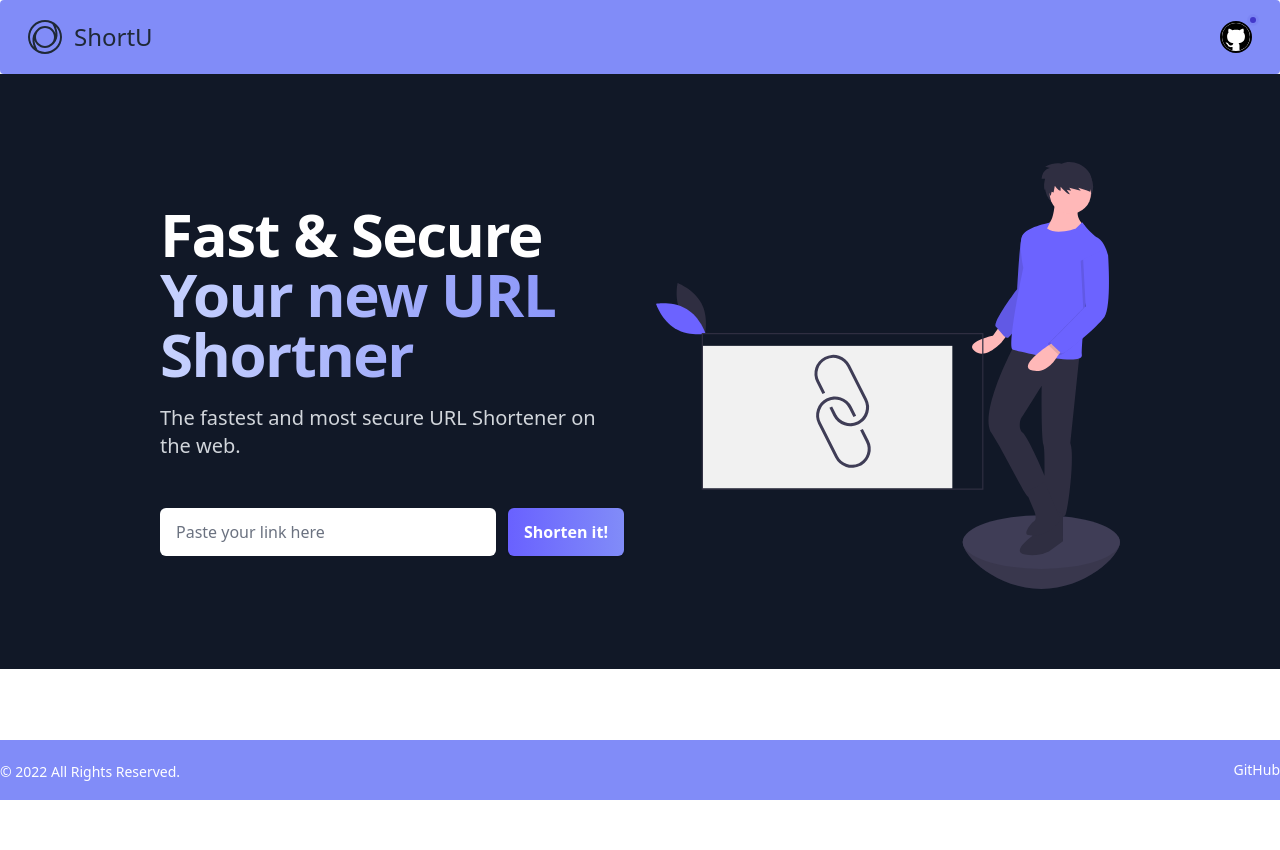
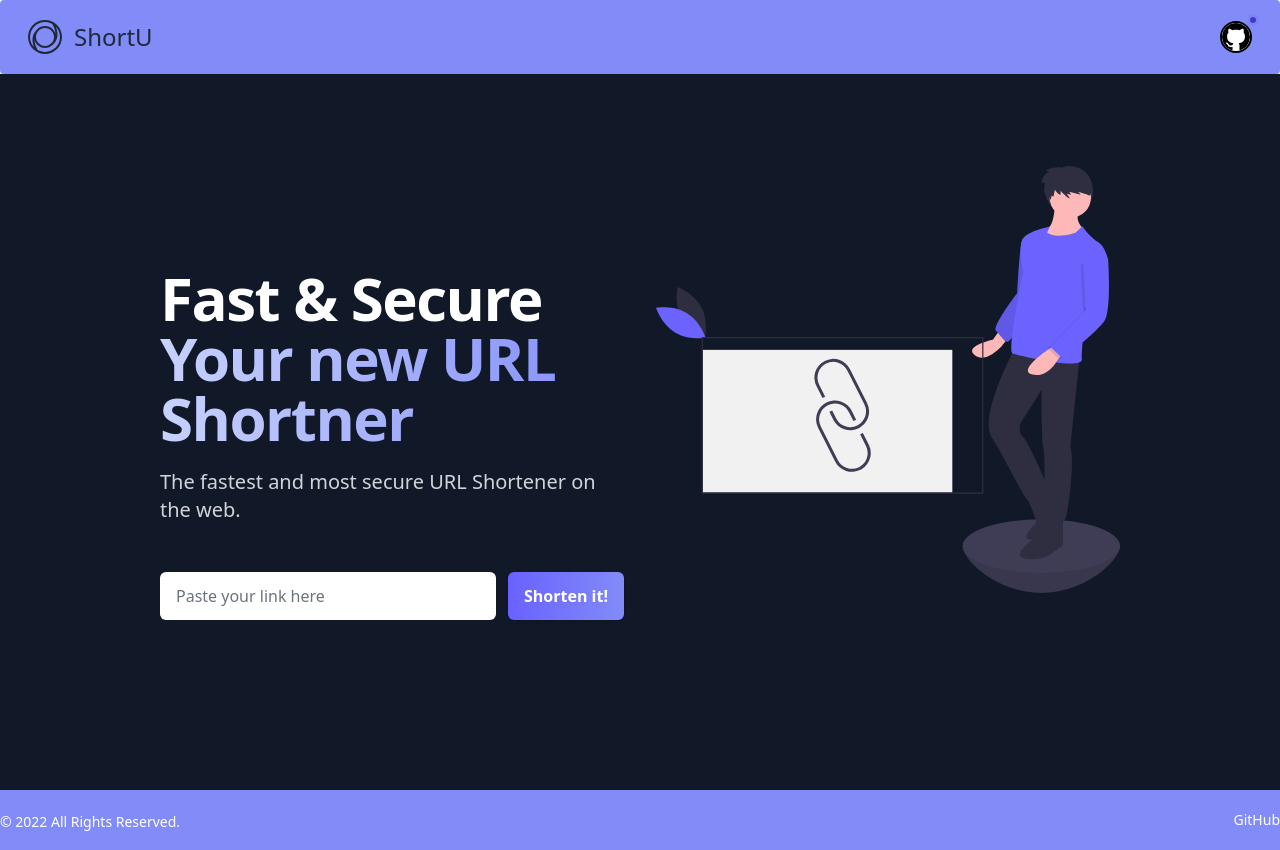
Before and after one commit to pranikz/ShortU, a React (Create React App) app: page / in a window 1280 px wide. Before the commit the page ends 800 px from the top, so only its background shows below. Built offline with nearby package versions, Linux system fonts and the light colour scheme.

Commit message:
🎉 deployed

```diff
--- a/src/components/Main.jsx
+++ b/src/components/Main.jsx
@@ -6,7 +6,7 @@ const Main = ({ className }) => {
     <div className={`${className}`}>
       <div className="py-20 bg-gray-900 mobile-nav">
         <div className="lg:grid lg:grid-cols-2 mx-auto max-w-5xl lg:px-8 lg:gap-8">
-          <div className="lg:py-5 lg:mt-1.5 mx-auto max-w-med px-4 sm:max-w-2xl sm:px-6 lg:px-0">
+          <div className="lg:py-20 lg:my-2.5 mx-auto max-w-med px-4 sm:max-w-2xl sm:px-6 lg:px-0">
             <h1 className="text-white text-4xl mt-4 font-extrabold sm:text-6xl lg:mt-6 tracking-tight">
               <span className="block">Fast & Secure</span>
               <span className="block text-transparent bg-clip-text bg-gradient-to-r from-indigo-200 to-indigo-400">
@@ -18,7 +18,7 @@ const Main = ({ className }) => {
             </p>
             <Shortner />
           </div>
-          <div className="mt-12 lg:mt-2 lg:relative">
+          <div className="mt-3 lg:relative">
             <div className="mx-auto max-w-med px-4 sm:max-w-2xl sm:px-6 lg:max-w-none lg:px-0">
               <img src="/heroImage.svg" alt="Man standing by the link" />
             </div>
--- a/src/components/Shortner.jsx
+++ b/src/components/Shortner.jsx
@@ -1,4 +1,4 @@
-import { useState} from "react";
+import { useState } from "react";
 import LoadingIcon from "./LoadingIcon";
 
 const Shortner = () => {
@@ -33,7 +33,7 @@ const Shortner = () => {
   };
 
   return (
-    <div className="mt-10 sm:mt-12">
+    <div className="mt-20 sm:mt-12">
       <form onSubmit={getShortURL}>
         <div className="sm:flex">
           <div className="min-w-0 flex-1">
```
